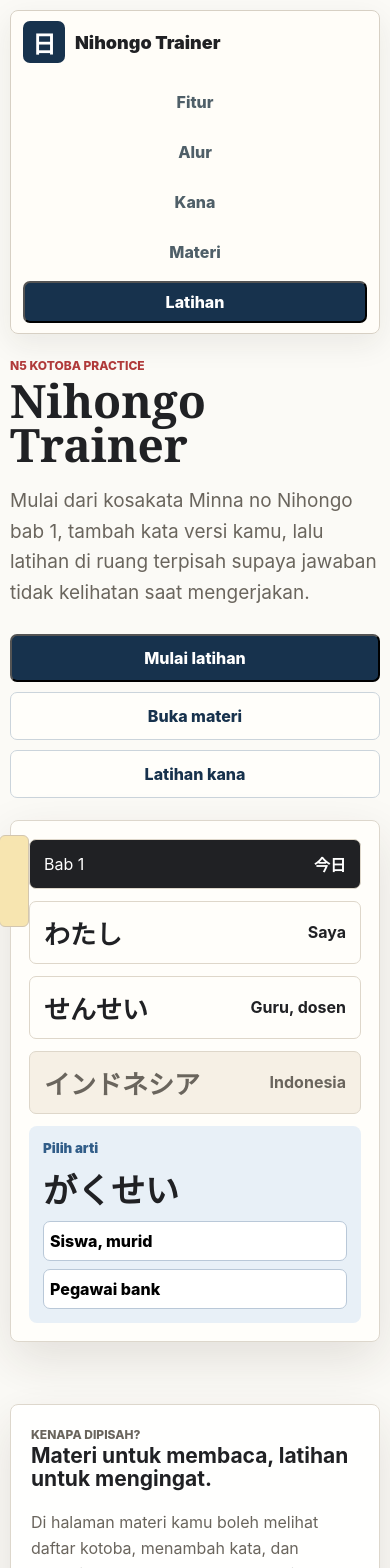
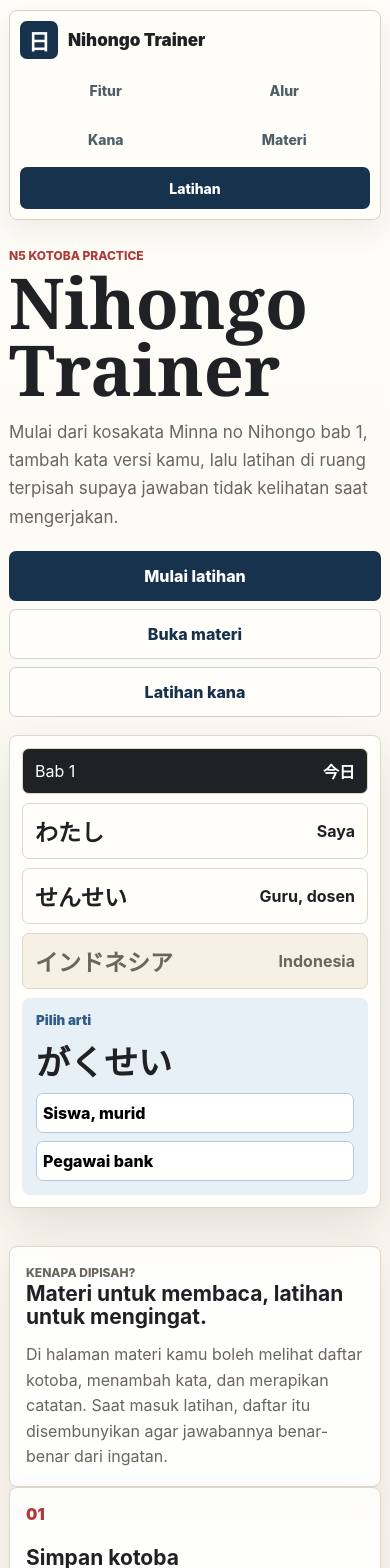
Before and after one commit to DickaEs/nihongo-trainer, a Vue app: page / in a window 390 px wide. Shown: the top 1568 px of the page. Built offline with nearby package versions, Linux system fonts and the light colour scheme.

Commit message:
edit responsif

```diff
--- a/src/app.css
+++ b/src/app.css
@@ -580,6 +580,7 @@
 
 .nav-cta,
 .primary-link {
+    border: 0;
     background: var(--navy);
     color: #fff;
 }
@@ -1593,9 +1594,15 @@
 }
 
 @media (max-width: 760px) {
+    body {
+        background:
+            linear-gradient(180deg, rgba(255, 253, 248, .96), rgba(246, 241, 232, .96)),
+            var(--paper);
+    }
+
     .app-shell {
-        width: min(100% - 20px, 680px);
-        padding-top: 10px;
+        width: min(100% - 24px, 680px);
+        padding: 12px 0 28px;
     }
 
     .topbar,
@@ -1604,9 +1611,39 @@
         display: grid;
     }
 
+    .topbar {
+        gap: 16px;
+        min-height: auto;
+        padding: 16px;
+    }
+
+    .topbar h1,
+    .kana-topbar h1 {
+        font-size: clamp(34px, 12vw, 48px);
+    }
+
     .workspace {
         grid-template-columns: 1fr;
+        gap: 12px;
+        margin-top: 12px;
         padding: 10px;
+    }
+
+    .panel,
+    .quiz-board,
+    .quiz-card,
+    .result-card {
+        padding: 14px;
+    }
+
+    .standalone-quiz,
+    .quiz-board,
+    .empty-quiz {
+        min-height: auto;
+    }
+
+    .empty-quiz {
+        padding: 28px 16px;
     }
 
     .day-stamp {
@@ -1616,9 +1653,23 @@
 
     .trainer-actions {
         display: grid;
+        grid-template-columns: repeat(2, minmax(0, 1fr));
+        gap: 8px;
+        width: 100%;
+    }
+
+    .trainer-actions > *,
+    .trainer-actions button,
+    .trainer-actions .primary-link {
+        width: 100%;
+    }
+
+    .trainer-actions .day-stamp {
+        grid-column: 1 / -1;
     }
 
     .word-list {
+        grid-template-columns: 1fr;
         max-height: none;
         padding-right: 0;
     }
@@ -1628,8 +1679,8 @@
     }
 
     .landing-shell {
-        width: min(100% - 20px, 680px);
-        padding-top: 10px;
+        width: min(100% - 24px, 680px);
+        padding: 10px 0 30px;
     }
 
     .landing-nav,
@@ -1649,26 +1700,136 @@
 
     .landing-nav {
         display: grid;
-        position: static;
-    }
-
-    .landing-links,
+        grid-template-columns: 1fr;
+        gap: 10px;
+        position: sticky;
+        top: 8px;
+        min-height: auto;
+        padding: 10px;
+        border-radius: 8px;
+    }
+
+    .landing-links {
+        display: grid;
+        grid-template-columns: repeat(3, minmax(0, 1fr));
+        gap: 7px;
+        width: 100%;
+    }
+
     .hero-actions {
         display: grid;
-    }
-
-    .landing-links a {
+        gap: 8px;
+    }
+
+    .landing-links a,
+    .landing-links button {
         width: 100%;
+        min-height: 38px;
+        padding: 0 8px;
+        font-size: 14px;
+    }
+
+    .landing-links .nav-cta {
+        grid-column: span 2;
     }
 
     .brand-mark {
         justify-content: start;
+        width: 100%;
+        min-width: 0;
+    }
+
+    .brand-mark span {
+        width: 38px;
+        height: 38px;
+        font-size: 22px;
+    }
+
+    .brand-mark strong {
+        overflow: hidden;
+        font-size: 17px;
+        text-overflow: ellipsis;
+        white-space: nowrap;
     }
 
     .landing-hero {
         min-height: auto;
-        gap: 22px;
-        padding-top: 24px;
+        gap: 18px;
+        padding: 28px 0 24px;
+    }
+
+    .hero-copy h1 {
+        margin-bottom: 16px;
+        font-size: clamp(48px, 18vw, 72px);
+    }
+
+    .hero-lead {
+        margin-bottom: 20px;
+        font-size: 17px;
+        line-height: 1.65;
+    }
+
+    .primary-link,
+    .secondary-link {
+        width: 100%;
+        min-height: 50px;
+    }
+
+    .study-sheet {
+        gap: 9px;
+        padding: 12px;
+    }
+
+    .study-sheet::before {
+        display: none;
+    }
+
+    .sheet-row,
+    .sheet-header {
+        padding: 10px 12px;
+    }
+
+    .sheet-row span {
+        font-size: 23px;
+    }
+
+    .landing-band {
+        gap: 10px;
+    }
+
+    .landing-band article,
+    .landing-note,
+    .landing-split,
+    .showcase-card,
+    .feature-ledger {
+        box-shadow: 0 12px 32px rgba(46, 37, 25, .09);
+    }
+
+    .landing-band article {
+        min-height: auto;
+        padding: 16px;
+    }
+
+    .landing-note,
+    .landing-split {
+        gap: 14px;
+        padding: 16px;
+    }
+
+    .routine-table div,
+    .ledger-row {
+        gap: 5px;
+        padding: 12px;
+    }
+
+    .landing-footer {
+        align-items: stretch;
+        padding: 16px;
+    }
+
+    .landing-footer button {
+        width: 100%;
+        min-height: 44px;
     }
 
     .study-sheet {
@@ -1677,25 +1838,50 @@
     }
 
     .kana-shell {
-        width: min(100% - 20px, 680px);
-        padding-top: 10px;
+        width: min(100% - 24px, 680px);
+        padding: 12px 0 28px;
     }
 
     .kana-topbar {
         display: grid;
+        gap: 14px;
+        padding: 16px;
     }
 
     .kana-actions {
+        display: grid;
+        grid-template-columns: repeat(2, minmax(0, 1fr));
         justify-content: start;
+        gap: 8px;
+        width: 100%;
+    }
+
+    .kana-actions > * {
+        width: 100%;
+    }
+
+    #kana-timer {
+        grid-column: 1 / -1;
     }
 
     .kana-grid {
-        grid-template-columns: repeat(auto-fill, minmax(138px, 1fr));
+        grid-template-columns: repeat(2, minmax(0, 1fr));
         gap: 10px;
     }
 
     .kana-card {
-        min-height: 188px;
+        min-height: 168px;
+        padding: 16px 10px 14px;
+    }
+
+    .kana-card strong {
+        font-size: clamp(52px, 18vw, 78px);
+    }
+
+    .kana-card input {
+        min-height: 52px;
+        margin-top: 16px;
+        font-size: 24px;
     }
 
     .kana-stat-grid {
@@ -1706,3 +1892,32 @@
         padding: 22px 16px 16px;
     }
 }
+
+@media (max-width: 420px) {
+    .landing-shell,
+    .app-shell,
+    .kana-shell {
+        width: min(100% - 18px, 680px);
+    }
+
+    .landing-links {
+        grid-template-columns: repeat(2, minmax(0, 1fr));
+    }
+
+    .landing-links .nav-cta {
+        grid-column: 1 / -1;
+    }
+
+    .trainer-actions,
+    .kana-actions {
+        grid-template-columns: 1fr;
+    }
+
+    .kana-grid {
+        grid-template-columns: 1fr;
+    }
+
+    .count-grid {
+        grid-template-columns: repeat(3, minmax(0, 1fr));
+    }
+}
```
